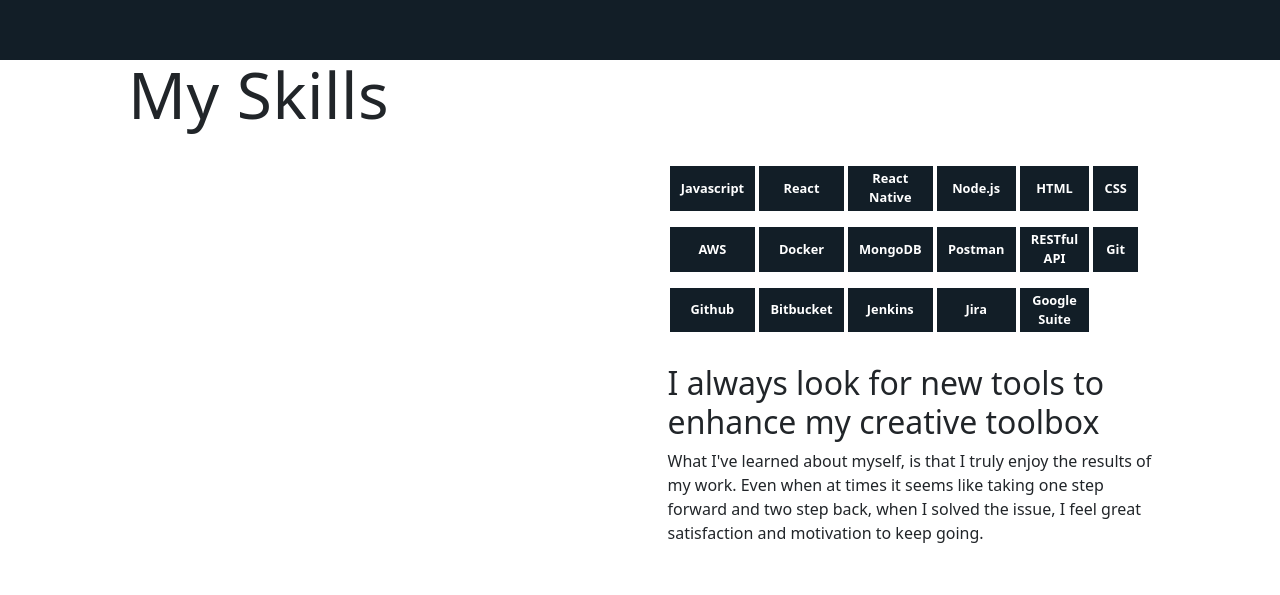
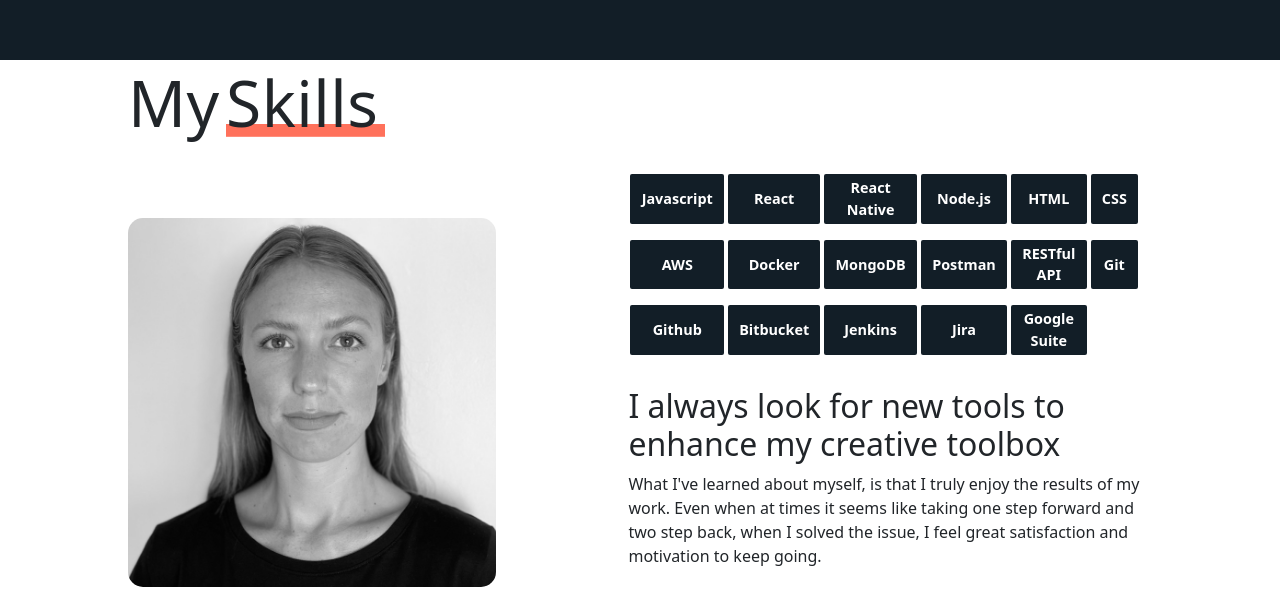
Before and after one commit to toveadamsson/my-website, a React (Create React App) app: page / in a window 1280 px wide. Shown: the part 740-1335 px from the top of the page. Before the commit the page ends 1301 px from the top, so only its background shows below. Built offline with nearby package versions, Linux system fonts and the light colour scheme.

Commit message:
img edit

```diff
--- a/src/components/Skills.js
+++ b/src/components/Skills.js
@@ -1,11 +1,14 @@
 import React from 'react'
 import "../css/skills.css"
+import ProfilePhoto from "../assets/profilfoto.jpeg"
 export default function Skills () {
   return (
-    <div className='main-componentet'>
+    <div className='main-component'>
       <div className='title'>
-        <h1>My Skills</h1>
-        <img src='' alt='' />
+        {/* <h1>My Skills</h1> */}
+        <span>My</span>
+        <span className='underline--magical'>Skills</span>
+        <img src={ProfilePhoto} alt='tove adamsson' />
       </div>
       <div className='display-skills'>
         <div className='each-height'>
--- a/src/css/skills.css
+++ b/src/css/skills.css
@@ -1,14 +1,37 @@
-.main-componentet {
+.main-component {
   display: grid;
   grid-template-columns: 1fr 1fr;
-  margin: 0 10vw;
+  margin: 1vh 10vw;
 }
-/* .title {
-  border: 1px solid red;
-} */
+.title span{
+  font-size: 5vw;
+  font-size: 4rem;
+  line-height: 1.1;
+  font-weight: 300;
+  letter-spacing: 0.03rem;
+  padding-right: 0.1em;
+
+
+}
+.underline--magical {
+  background-image: linear-gradient(120deg, #ff715b 0%, #ff715b 100%);
+  background-repeat: no-repeat;
+  background-size: 8.1em 0.2em;
+  background-position: 0 88%;
+  transition: background-size 0.25s ease-in;
+}
+.underline--magical:hover {
+  background-size: 8.1em 88%;
+}
+.main-component img {
+  margin-top: 10vh;
+  border-radius:15px;
+  max-width: 80%;
+  height: auto;
+}
+/* -------- */
 
 ul {
-
   display: grid;
   grid-template-columns: repeat(6, 1fr);
 }
@@ -16,14 +39,15 @@
     padding-top: 6em;
 }
 .display-skills li {
-  width: -moz-fit-content;
-  /* width: 5rem; */
+  /* width: -moz-fit-content;
+  width: fit-content; */
   list-style: none;
   background: rgb(18, 30, 39);
   color: rgb(255, 255, 255);
   padding: 0.2rem 0.7rem;
   margin: 0px 0.25rem 1rem 0px;
-  font-size: 0.8rem;
+  border-radius: 2px;
+  font-size: 0.9rem;
   font-weight: 700;
   text-align: center;
   display: flex;
```
Also changed, not shown: src/assets/profilfoto.jpeg (added).
